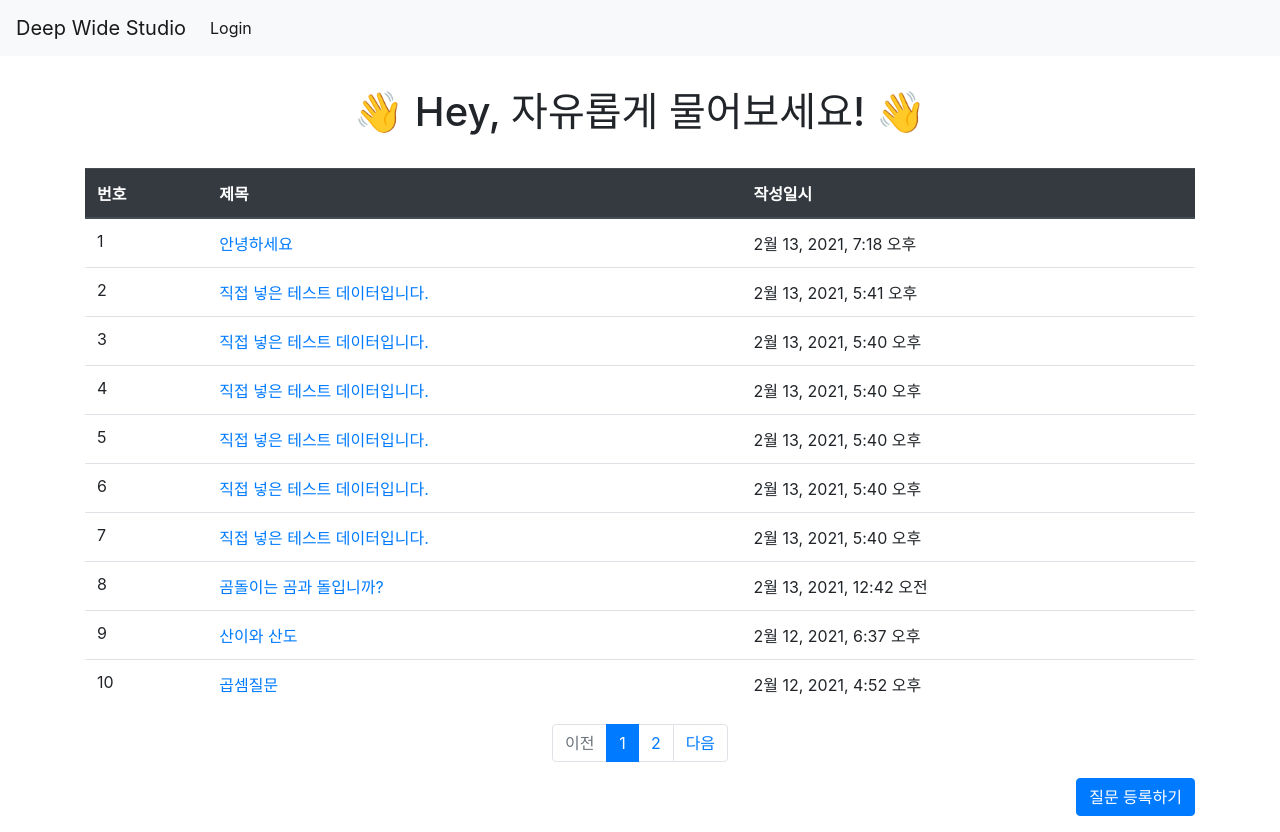
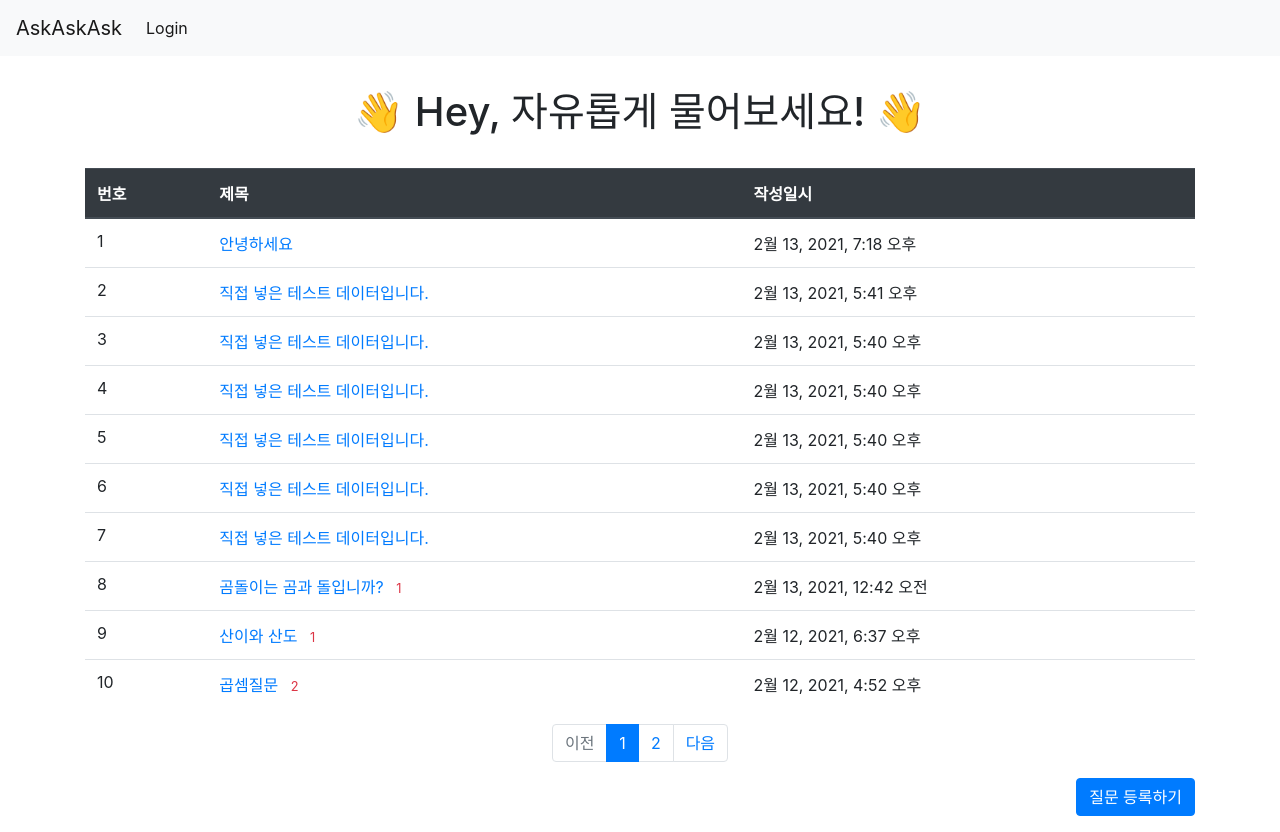
Before and after one commit to yekyung2/djangoproject_djangobook, a Django app: page /pybo/ in a window 1280 px wide. Run offline with Django 3.2, Linux system fonts and the light colour scheme; data comes from the database, SQL or seed files in the repository; both versions use the stored data as it was after the commit; some libraries are stand-ins or nearby versions.

Commit message:
add question_answer count

```diff
--- a/templates/base.html
+++ b/templates/base.html
@@ -12,7 +12,7 @@
       href="https://fonts.googleapis.com/css2?family=Noto+Sans+JP&family=Roboto&display=swap"
       rel="stylesheet"
     />
-    <title>Hello, Deep divers!</title>
+    <title>Ask me Anything!</title>
   </head>
   <body>
     {% include "navbar.html" %} {%block content%} {% endblock %}
--- a/templates/navbar.html
+++ b/templates/navbar.html
@@ -1,5 +1,5 @@
 <nav class="navbar navbar-expand-lg navbar-light bg-light">
-  <a class="navbar-brand" href="{% url 'pybo:index' %}">Deep Wide Studio</a>
+  <a class="navbar-brand" href="{% url 'pybo:index' %}">AskAskAsk</a>
   <button
     class="navbar-toggler"
     type="button"
--- a/templates/pybo/question_list.html
+++ b/templates/pybo/question_list.html
@@ -23,6 +23,9 @@
         <td>{{forloop.counter}}</td>
         <td>
           <a href="{% url 'pybo:detail' question.id %}">{{question.subject}}</a>
+          {% if question.answer_set.count > 0 %}
+          <span class="text-danger small ml-2">{{ question.answer_set.count }}</span>
+          {% endif%}
         </td>
         <td>{{question.create_date}}</td>
       </tr>
```
Also changed, not shown: db.sqlite3.
